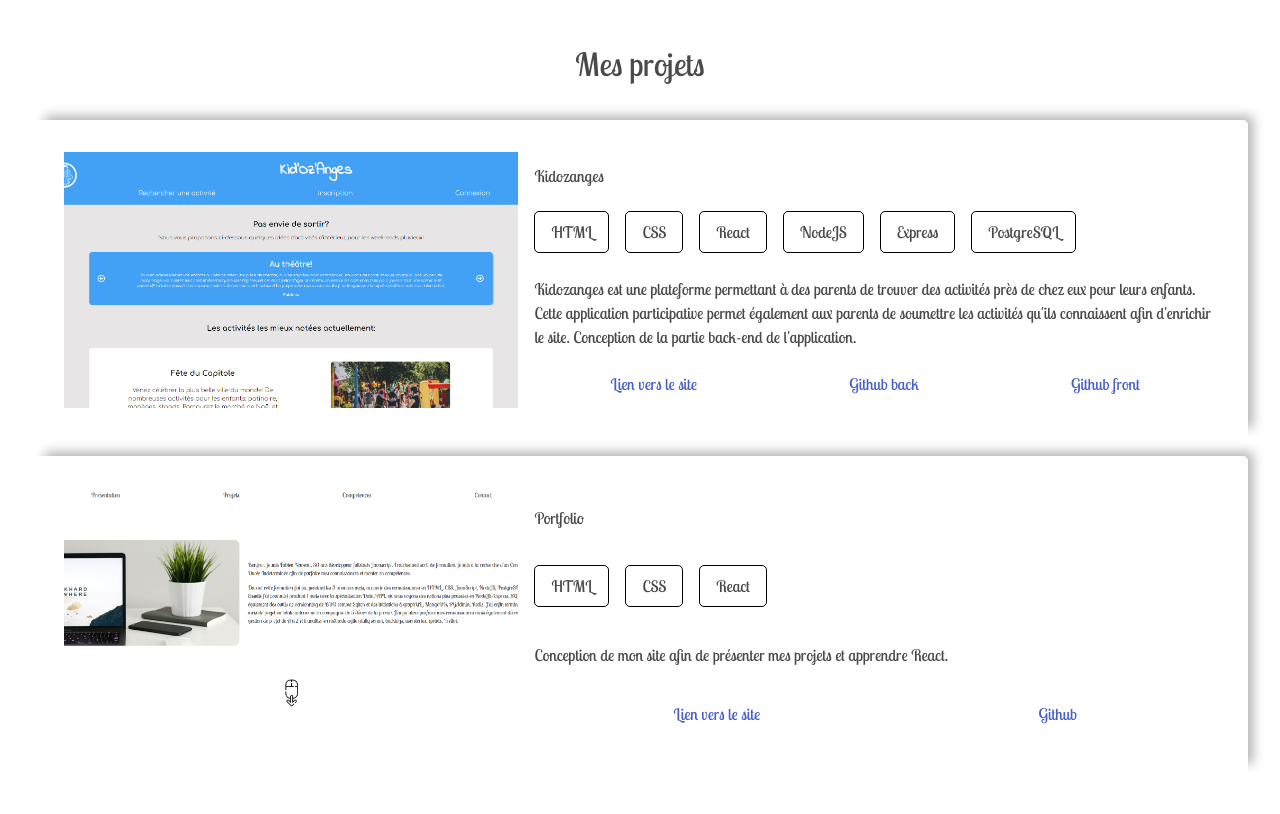
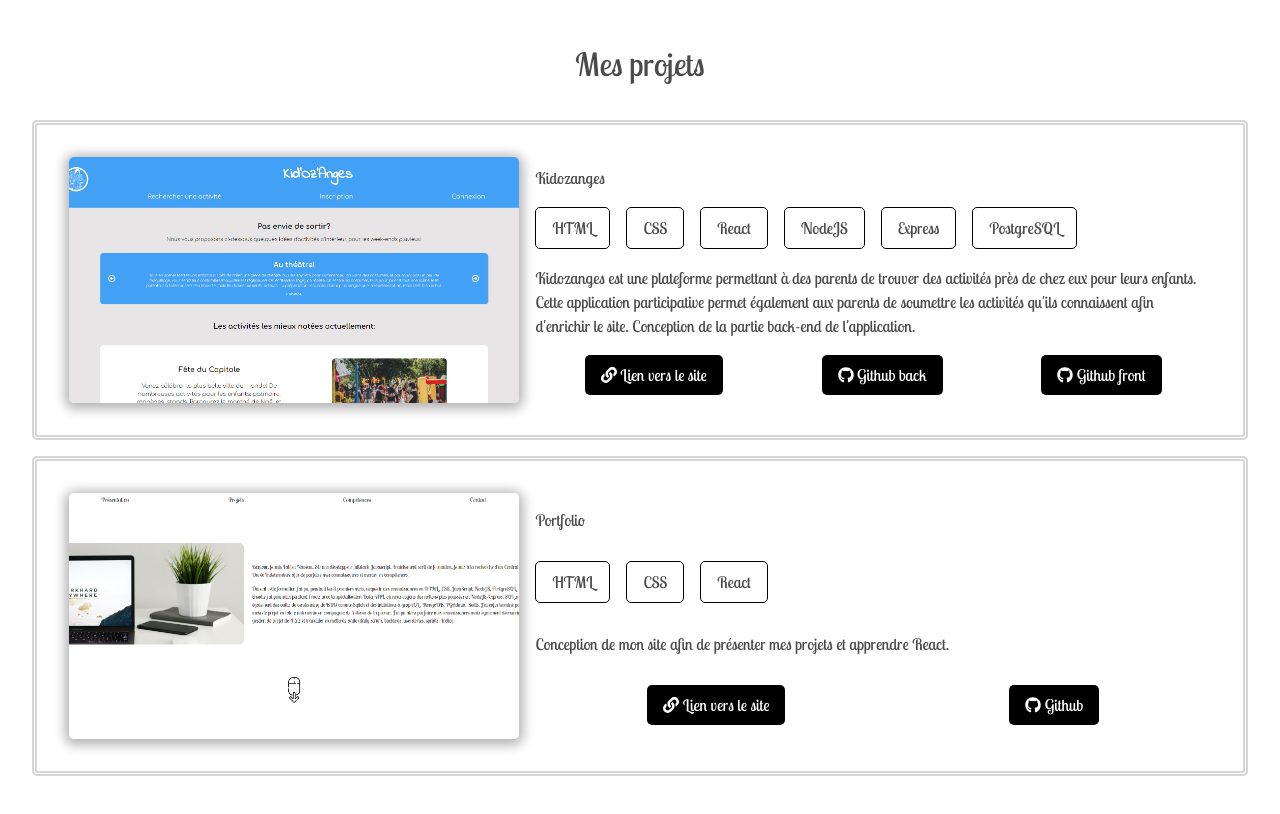
Before and after one commit to FabienNaveau/Portfolio, a React (Create React App) app: page / in a window 1280 px wide. Shown: the part 940-1754 px from the top of the page. Built offline with nearby package versions, Linux system fonts and the light colour scheme.

Commit message:
Component Projects desktop done

```diff
--- a/src/components/Projects/index.css
+++ b/src/components/Projects/index.css
@@ -15,7 +15,8 @@
     height: 40%;
     margin: 0 2rem 1rem 2rem;
     border-radius: 5px;
-    box-shadow: 9px -8px 12px -4px rgba(0,0,0,0.3);
+    border: thick double rgb(216, 213, 213);
+
 }
 
 .projets--card__content {
@@ -33,6 +34,8 @@
 .projets--card__img > img {
     object-fit: cover;
     height: 100%;
+    box-shadow: 0px 2px 12px 4px rgba(0,0,0,0.3);
+    border-radius: 5px;
 }
 
 .card--content__tags {
@@ -49,6 +52,19 @@
 .card--content__link {
     display: flex;
     justify-content: space-around;
+}
+
+.card--content__link > a {
+    color: white;
+    background-color: black;
+
+    padding: .5rem 1rem;
+    border-radius: 5px;
+}
+
+.card--content__link > a:hover {
+    transform: scale(0.96);
+    transition: 0.5s;
 }
 
 .tag--html:hover {
--- a/src/components/Projects/index.js
+++ b/src/components/Projects/index.js
@@ -24,9 +24,9 @@ const Projects = () => {
                     </div>
                     <p className="card--content__paragraph">Kidozanges est une plateforme permettant à des parents de trouver des activités près de chez eux pour leurs enfants. Cette application participative permet également aux parents de soumettre les activités qu'ils connaissent afin d'enrichir le site. Conception de la partie back-end de l'application.</p>
                     <div className="card--content__link">
-                        <a href="https://kidozanges.netlify.app" target="_blank">Lien vers le site</a>
-                        <a href="#">Github back</a>
-                        <a href="#">Github front</a>
+                        <a href="https://kidozanges.netlify.app" target="_blank"><i class="fas fa-link"></i> Lien vers le site</a>
+                        <a href="#"><i class="fab fa-github"></i> Github back</a>
+                        <a href="#"><i class="fab fa-github"></i> Github front</a>
                     </div>
                 </div>
             </div>
@@ -43,8 +43,8 @@ const Projects = () => {
                     </div>
                     <p className="card--content__paragraph">Conception de mon site afin de présenter mes projets et apprendre React.</p>
                     <div className="card--content__link">
-                        <a href="#">Lien vers le site</a>
-                        <a href="https://github.com/FabienNaveau/Portfolio" target="_blank">Github</a>
+                        <a href="#"><i class="fas fa-link"></i> Lien vers le site</a>
+                        <a href="https://github.com/FabienNaveau/Portfolio" target="_blank"><i class="fab fa-github"></i> Github</a>
                     </div>
                 </div>
             </div>
```
